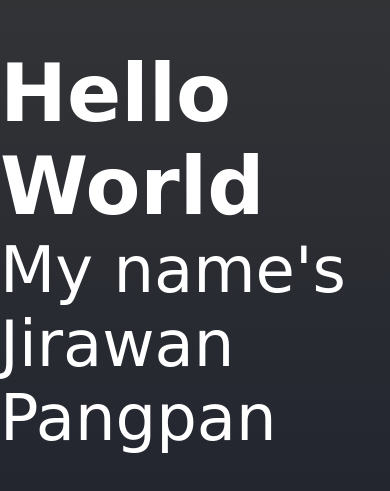
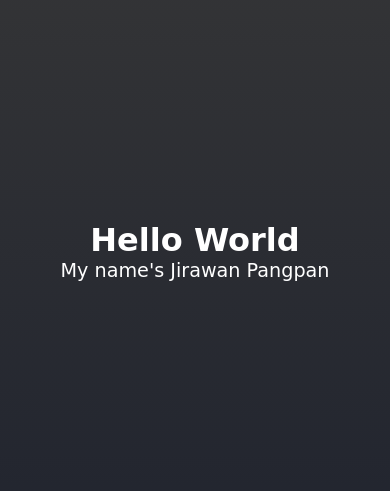
Before and after one commit to BabyD9Vhub/jirawannweb, a plain HTML site: page index.html in a window 390 px wide. Shown: the part 171-662 px from the top of the page. Drawn offline with Linux system fonts and the light colour scheme.

Commit message:
change media

```diff
--- a/style.css
+++ b/style.css
@@ -21,3 +21,12 @@ h1{
 p{
     font-size: 4rem;
 }
+
+@media (max-width:480px) {
+    h1{
+        font-size: 2rem;
+    }
+    p{
+        font-size: 1.2rem;
+    }
+}
```
